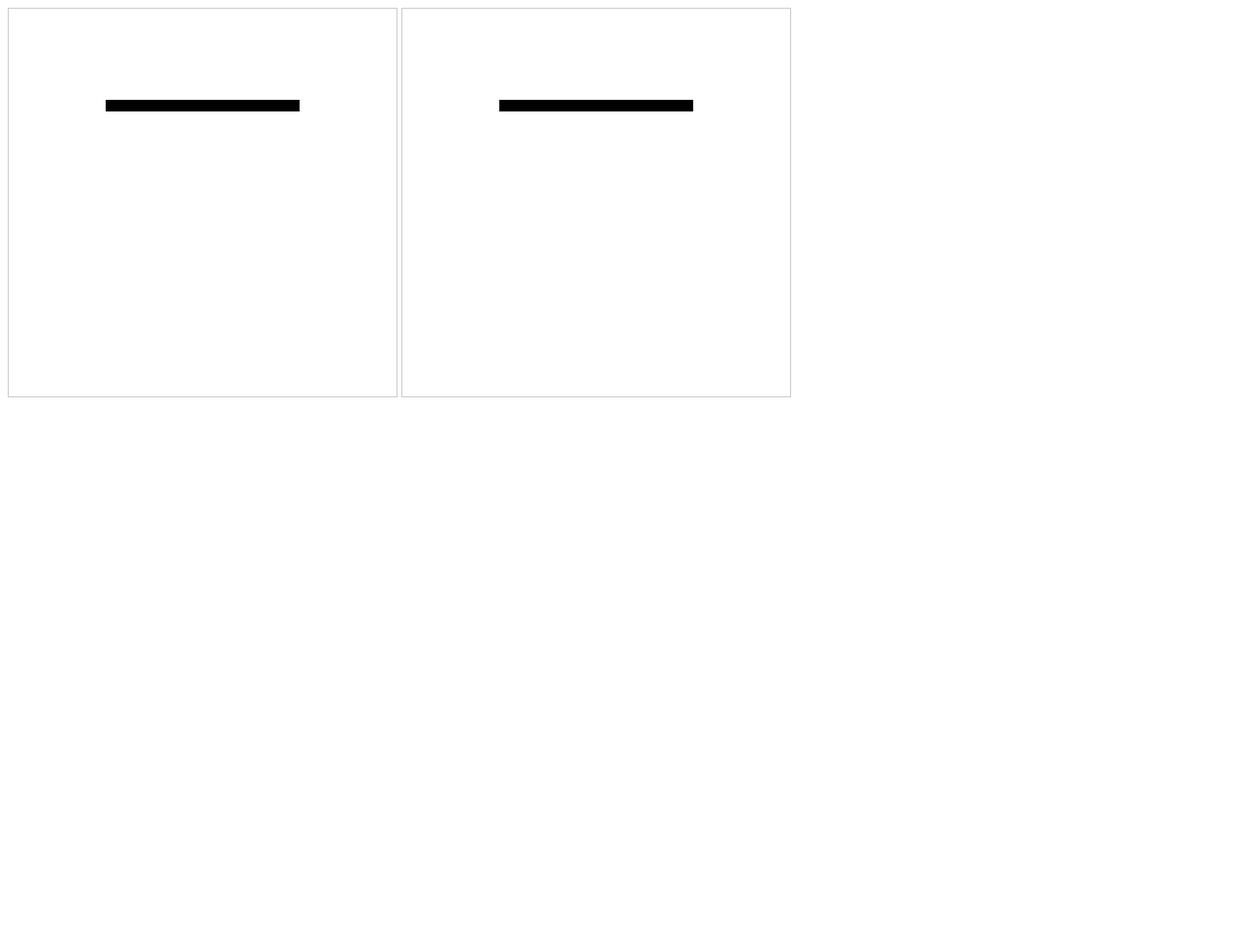
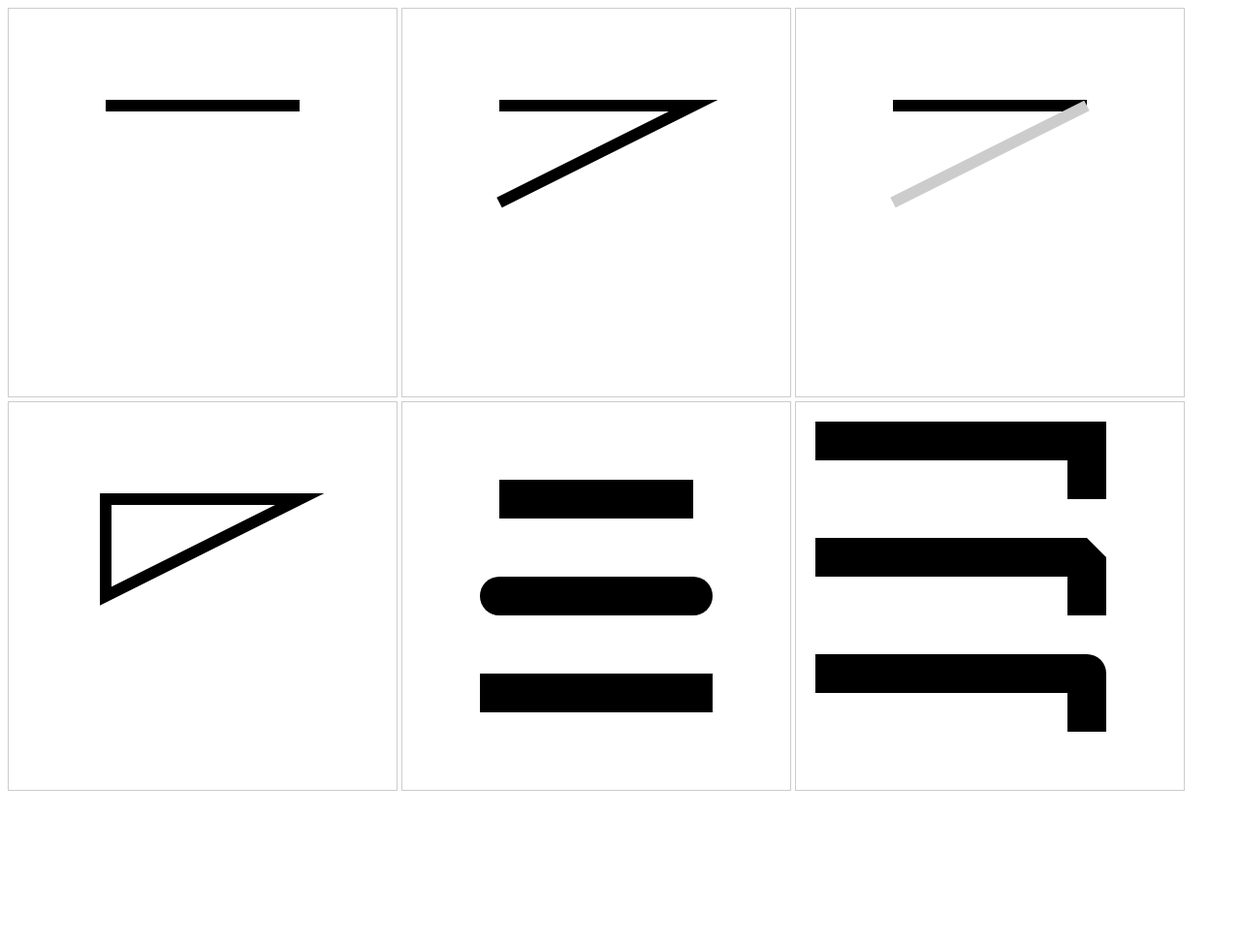
Before and after one commit to chenshenhai/canvas-note, a website: page demo/chapter-01/01/index.html in a window 1280 px wide. Shown: the whole page at 97% size. Before the commit the page ends 800 px from the top, so only its background shows below. Drawn offline with Linux system fonts and the light colour scheme.

Commit message:
feat: update chapter-01/01

```diff
--- a/demo/chapter-01/01/index.html
+++ b/demo/chapter-01/01/index.html
@@ -7,6 +7,12 @@
 <body>
   <canvas id="canvas-1"></canvas>
   <canvas id="canvas-2"></canvas>
+  <canvas id="canvas-3"></canvas>
+  <canvas id="canvas-4"></canvas>
+  <canvas id="canvas-5"></canvas>
+  <canvas id="canvas-6"></canvas>
+  <canvas id="canvas-7"></canvas>
+  <canvas id="canvas-8"></canvas>
   <script src="./js/index.js"></script>
 </body>
 </html>
--- a/demo/chapter-01/01/js/index.js
+++ b/demo/chapter-01/01/js/index.js
@@ -1,28 +1,149 @@
 (function(doc) {
+  // 绘制线段 canvas-1
   const canvas = doc.getElementById('canvas-1');
   canvas.width = 400;
   canvas.height = 400;
   canvas.style = 'border: 1px solid #ccc;';
 
-  const ctx = canvas.getContext('2d');
-  ctx.moveTo(100, 100);
-  ctx.lineTo(300, 100);
-  ctx.lineWidth = 12;
-  ctx.strokeStyle = '#000';
-  ctx.stroke();
+  const context = canvas.getContext('2d');
+  context.moveTo(100, 100);
+  context.lineTo(300, 100);
+  context.lineWidth = 12;
+  context.strokeStyle = '#000';
+  context.stroke();
 })(document);
 
 
 (function(doc) {
+  // 绘制折线 canvas-2
   const canvas = doc.getElementById('canvas-2');
   canvas.width = 400;
   canvas.height = 400;
   canvas.style = 'border: 1px solid #ccc;';
 
-  const ctx = canvas.getContext('2d');
-  ctx.moveTo(100, 100);
-  ctx.lineTo(300, 100);
-  ctx.lineWidth = 12;
-  ctx.strokeStyle = '#000';
-  ctx.stroke();
+  const context = canvas.getContext('2d');
+  context.beginPath();
+  context.moveTo(100, 100);
+  context.lineTo(300, 100);
+  context.lineTo(100, 200);
+  context.lineWidth = 12;
+  context.strokeStyle = '#000';
+  context.stroke();
 })(document);
+
+
+(function(doc) {
+  // 绘制两个独立线段 canvas-3
+  const canvas = doc.getElementById('canvas-3');
+  canvas.width = 400;
+  canvas.height = 400;
+  canvas.style = 'border: 1px solid #ccc;';
+
+  const context = canvas.getContext('2d');
+  context.beginPath();
+  context.moveTo(100, 100);
+  context.lineTo(300, 100);
+  context.lineWidth = 12;
+  context.strokeStyle = '#000';
+  context.stroke();
+
+  context.beginPath();
+  context.moveTo(300, 100);
+  context.lineTo(100, 200);
+  context.lineWidth = 12;
+  context.strokeStyle = '#ccc';
+  context.stroke();
+})(document);
+
+
+(function(doc) {
+  // 绘制折线 canvas-4
+  const canvas = doc.getElementById('canvas-4');
+  canvas.width = 400;
+  canvas.height = 400;
+  canvas.style = 'border: 1px solid #ccc;';
+
+  const context = canvas.getContext('2d');
+  context.beginPath();
+  context.moveTo(100, 100);
+  context.lineTo(300, 100);
+  context.lineTo(100, 200);
+  context.lineWidth = 12;
+  context.strokeStyle = '#000';
+  // 折线自闭合
+  context.closePath();
+  context.stroke();
+})(document);
+
+
+(function(doc) {
+  // 绘制线段样式 canvas-05
+  const canvas = doc.getElementById('canvas-5');
+  canvas.width = 400;
+  canvas.height = 400;
+  canvas.style = 'border: 1px solid #ccc;';
+
+  const context = canvas.getContext('2d');
+  context.beginPath();
+  context.moveTo(100, 100);
+  context.lineTo(300, 100);
+  context.lineCap = 'miter';
+  context.lineWidth = 40;
+  context.strokeStyle = '#000';
+  context.stroke();
+
+  context.beginPath();
+  context.moveTo(100, 200);
+  context.lineTo(300, 200);
+  context.lineCap = 'round';
+  context.lineWidth = 40;
+  context.strokeStyle = '#000';
+  context.stroke();
+
+  context.beginPath();
+  context.moveTo(100, 300);
+  context.lineTo(300, 300);
+  context.lineCap = 'square';
+  context.lineWidth = 40;
+  context.strokeStyle = '#000';
+  context.stroke();
+
+})(document);
+
+
+(function(doc) {
+  // 绘制折线 canvas-6
+  const canvas = doc.getElementById('canvas-6');
+  canvas.width = 400;
+  canvas.height = 400;
+  canvas.style = 'border: 1px solid #ccc;';
+
+  const context = canvas.getContext('2d');
+  context.beginPath();
+  context.moveTo(20, 40);
+  context.lineTo(300, 40);
+  context.lineTo(300, 100);
+  context.lineJoin = 'miter';
+  context.lineWidth = 40;
+  context.strokeStyle = '#000';
+  context.stroke();
+
+  context.beginPath();
+  context.moveTo(20, 160);
+  context.lineTo(300, 160);
+  context.lineTo(300, 220);
+  context.lineJoin = 'bevel';
+  context.lineWidth = 40;
+  context.strokeStyle = '#000';
+  context.stroke();
+
+  context.beginPath();
+  context.moveTo(20, 280);
+  context.lineTo(300, 280);
+  context.lineTo(300, 340);
+  context.lineJoin = 'round';
+  context.lineWidth = 40;
+  context.strokeStyle = '#000';
+  context.stroke();
+
+})(document);
```
Also changed, not shown: SUMMARY.md (+19 -1 lines), note/chapter-01/01.md (added, +11 -0 lines).
